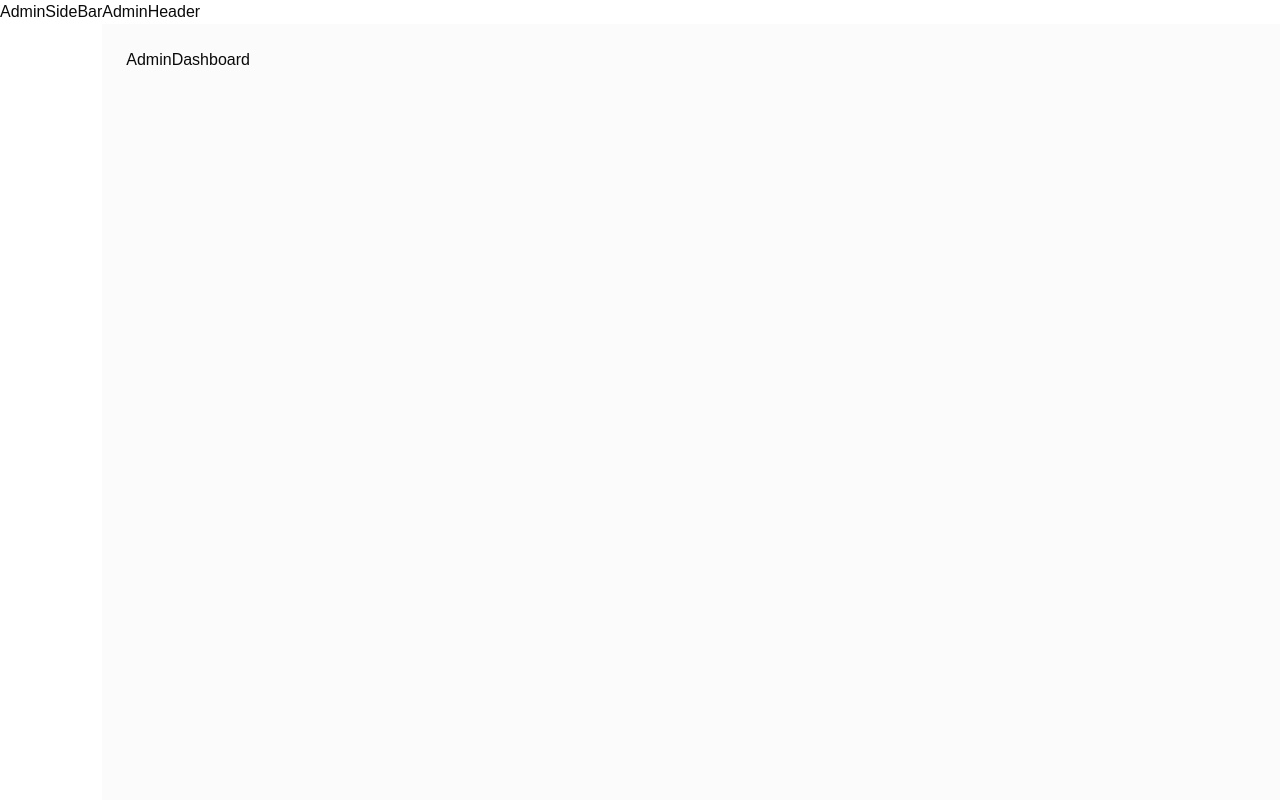
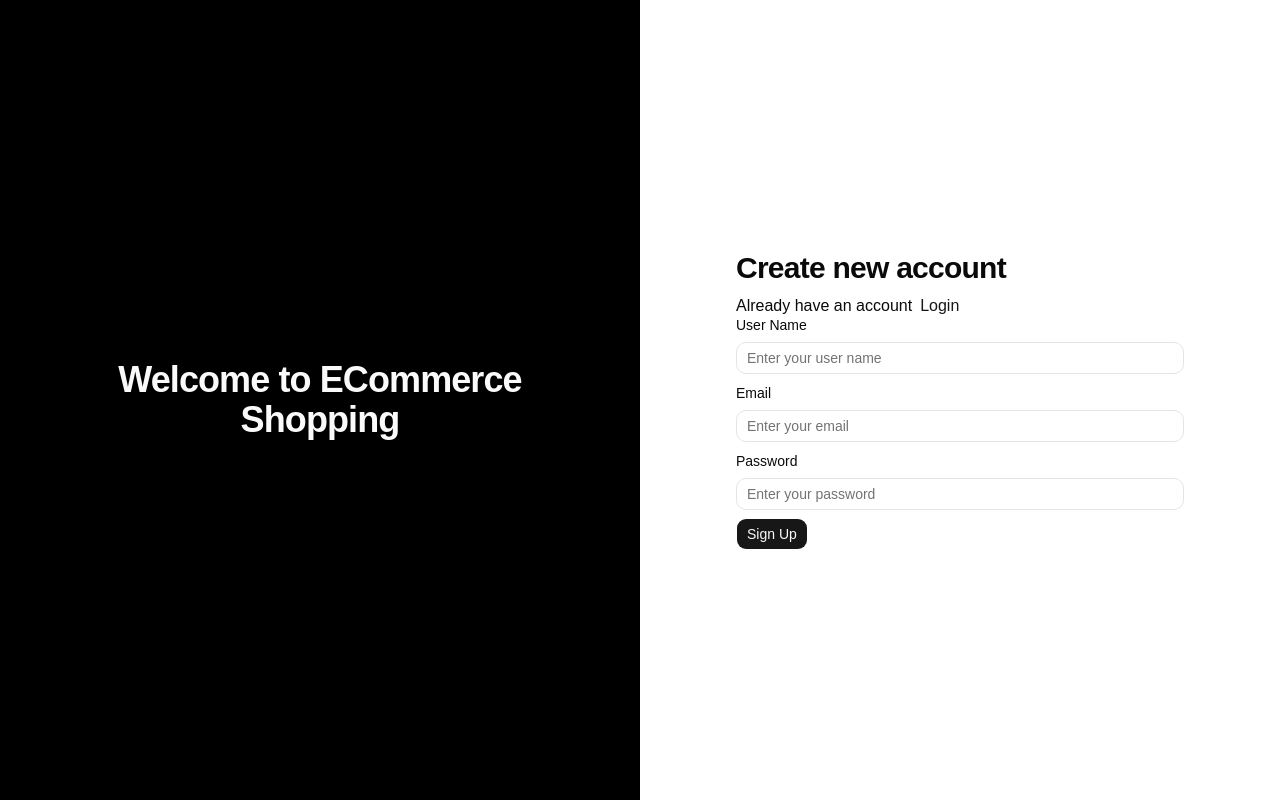
Before and after one commit to Hrita-Dutta/ecommerce, a React (Vite) app in the folder client/: page /auth/register in a window 1280 px wide. Before the commit this address led to /admin/dashboard. Built offline with nearby package versions, Linux system fonts and the light colour scheme.

Commit message:
feat: add registration page and form control

```diff
--- a/client/src/App.jsx
+++ b/client/src/App.jsx
@@ -16,11 +16,8 @@
 import UnauthPage from "./pages/unauth-page";
 
 function App() {
-  const isAuthenticated = true;
-  const user = {
-    name: "Sangam",
-    role: "admin",
-  };
+  const isAuthenticated = false;
+  const user = false;
 
   return (
     <div className="flex flex-col overflow-hidden bg-white">
--- /dev/null
+++ b/client/src/config/index.js
@@ -0,0 +1,23 @@
+export const registerFormControls = [
+  {
+    name: "username",
+    label: "User Name",
+    placeholder: "Enter your user name",
+    componentType: "input",
+    type: "text",
+  },
+  {
+    name: "email",
+    label: "Email",
+    placeholder: "Enter your email",
+    componentType: "input",
+    type: "email",
+  },
+  {
+    name: "password",
+    label: "Password",
+    placeholder: "Enter your password",
+    componentType: "input",
+    type: "password",
+  },
+];
--- a/client/src/pages/auth/Register.jsx
+++ b/client/src/pages/auth/Register.jsx
@@ -1,9 +1,44 @@
-import React from 'react'
+import CommonForm from "@/components/common/Form";
+import { registerFormControls } from "@/config";
+import React, { useState } from "react";
+import { Link } from "react-router";
+
+const initialState = {
+  userName: "",
+  email: "",
+  password: "",
+};
 
 const Register = () => {
+  const [formData, setFormData] = useState(initialState);
+
+  function onSubmit() {}
+
   return (
-    <div>Register</div>
-  )
-}
+    <div className="mx-auto w-full max-w-md sapce-y-6">
+      <div className="text center">
+        <h1 className="text-3xl font-bold tracking-tight text-foreground">
+          Create new account
+        </h1>
+        <p className="mt-2">
+          Already have an account
+          <Link
+            to="/auth/login"
+            className="font-medium ml-2 text-primary hover:underline"
+          >
+            Login
+          </Link>
+        </p>
+      </div>
+      <CommonForm
+        formControls={registerFormControls}
+        buttonText={"Sign Up"}
+        formData={formData}
+        setFormData={setFormData}
+        onSubmit={onSubmit}
+      />
+    </div>
+  );
+};
 
-export default Register
+export default Register;
```
